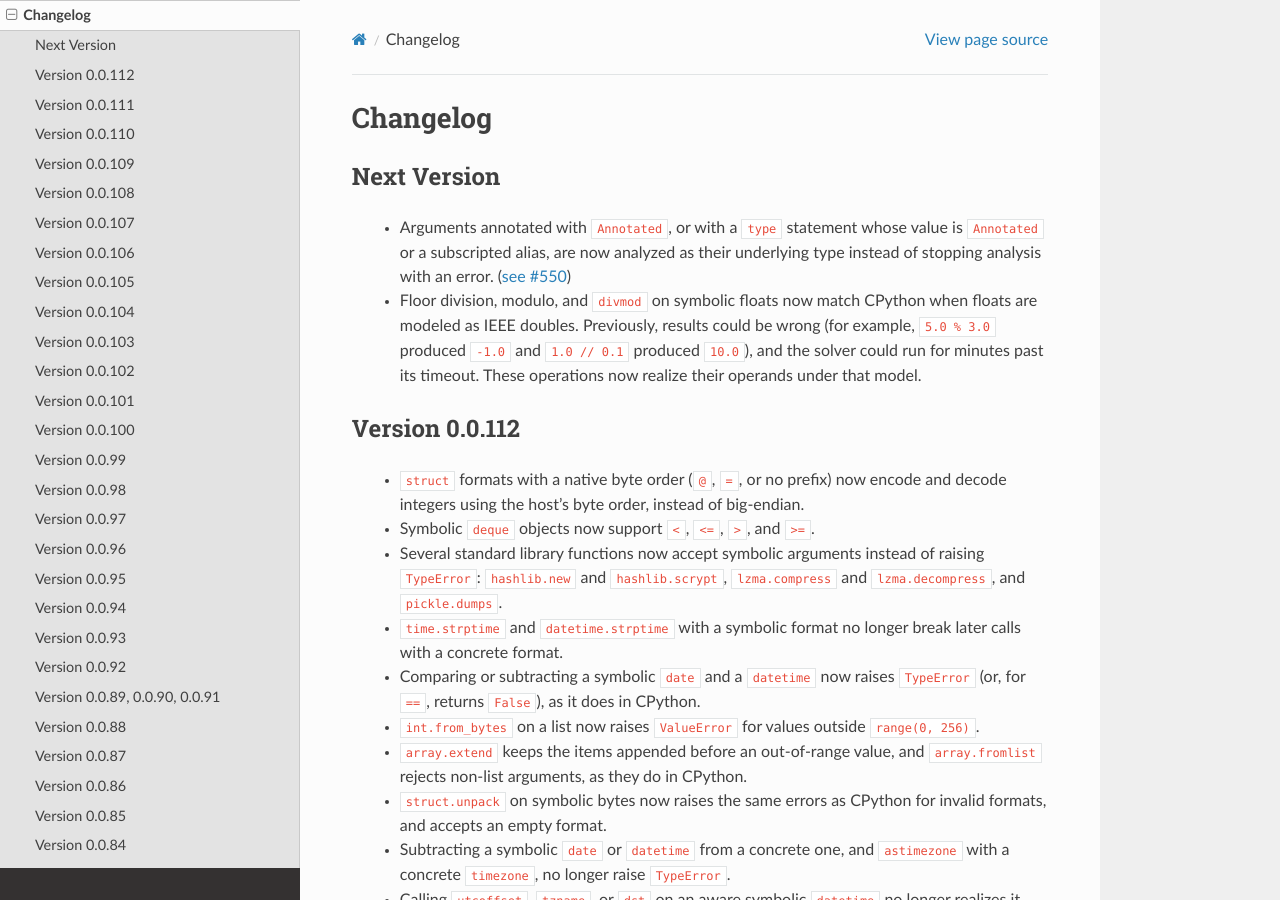
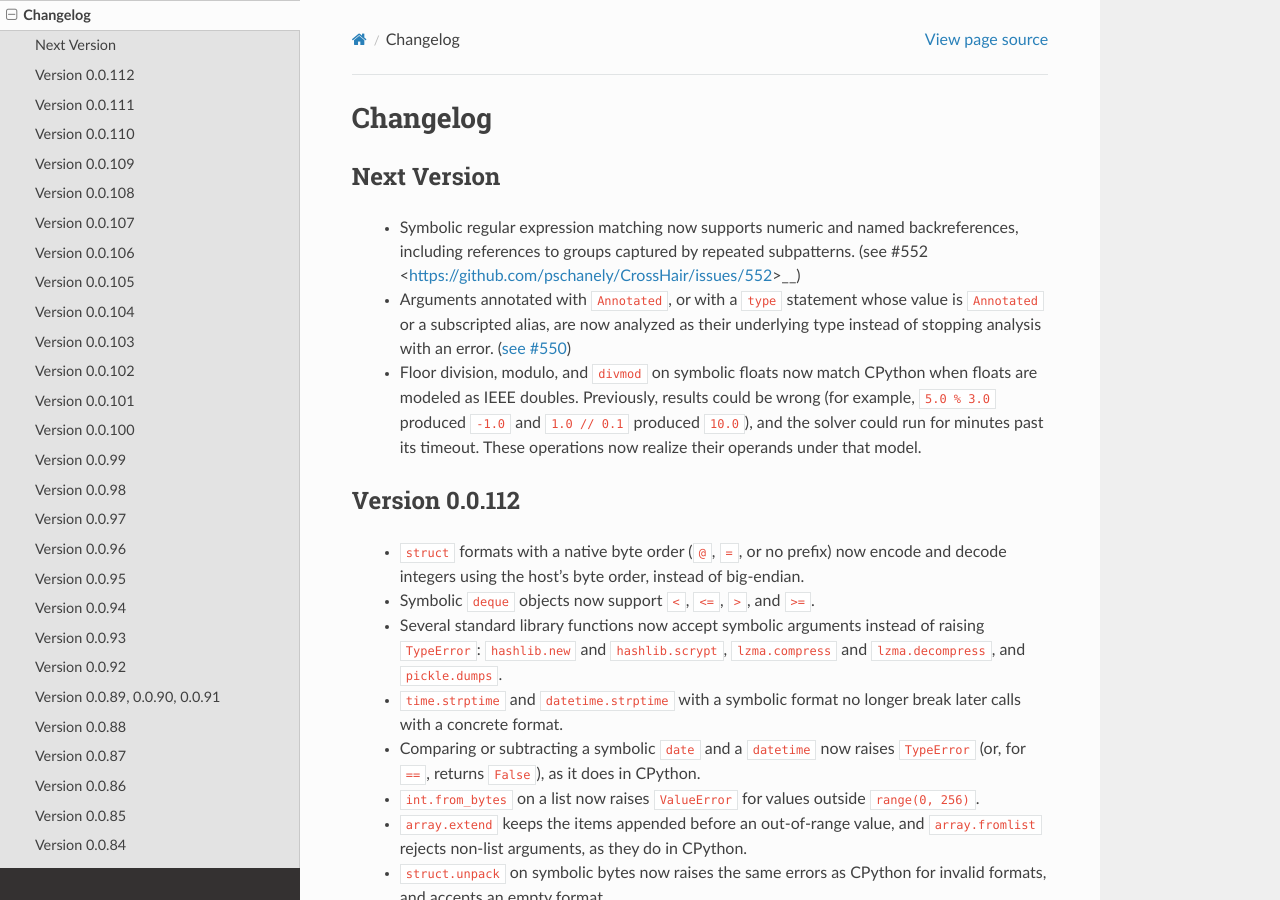
Before and after one commit to pschanely/CrossHair, a Sphinx documentation site: the page built from doc/source/changelog.rst, in a window 1280 px wide and 900 px high. Built offline with Sphinx 7.4.7 and the Read the Docs theme 3.1.0, drawn with Linux system fonts in a browser that asks for light colours; the version number is read from the project's files by our own code.

Commit message:
docs: note symbolic regex backreference support

```diff
--- a/doc/source/changelog.rst
+++ b/doc/source/changelog.rst
@@ -5,6 +5,11 @@ Changelog
 
 Next Version
 ---------------
+
+ * Symbolic regular expression matching now supports numeric and named
+   backreferences, including references to groups captured by repeated
+   subpatterns.
+   (see #552 <https://github.com/pschanely/CrossHair/issues/552>__)
 
  * Arguments annotated with ``Annotated``, or with a ``type`` statement whose
    value is ``Annotated`` or a subscripted alias, are now analyzed as their
```
